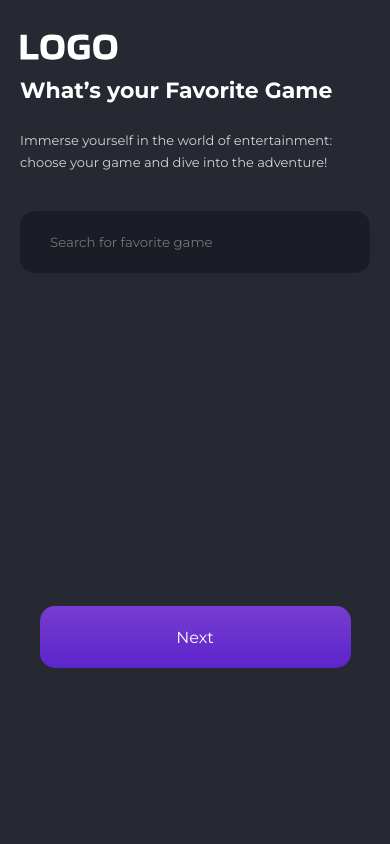
After one commit to WebTechCNU/untitled_project, a Django app: page /favorit/ in a window 390 px wide. The commit adds this page. Run offline with Django 5.2, Linux system fonts and the light colour scheme; some libraries are stand-ins or nearby versions.

Commit message:
adaptive

```diff
--- /dev/null
+++ b/Untitled/frontend/static/css/favorit.css
@@ -0,0 +1,115 @@
+:root {
+	--bg-color: #1a1c26;
+	--bg-color-blackwhite: #272932;
+	--color-text: #8c67f6;
+	--color-text-white: #fff;
+	--color-disable: #67696f;
+	--font: 'Montserrat', sans-serif;
+	--colorBtn: #7940cf;
+	--border-radius: 20px;
+}
+.favorit-game {
+	width: 100%;
+	aspect-ratio: 1.5;
+	padding: 49px 81px 68px;
+	background-color: var(--bg-color-blackwhite);
+	color: var(--color-text-white);
+}
+
+.favorit-game__title {
+	font-size: 22px;
+	font-weight: 700;
+	color: var(--color-text-white);
+	margin-bottom: 25px;
+}
+
+.favorit-game__text {
+	width: 500px;
+	font-size: 13px;
+	opacity: 0.8;
+	color: var(--color-text-white);
+	margin-bottom: 38px;
+	line-height: 170%;
+}
+
+.search-favorit {
+	display: block;
+	width: 512px;
+	height: 62px;
+	margin: 0 auto 42px;
+	padding: 18px 30px;
+	border-radius: 15px;
+	color: var(--color-text-white);
+	background-color: var(--bg-color);
+}
+.favorit-game__list {
+	display: grid;
+	width: 500px;
+	margin: 0 auto;
+	grid-template-columns: repeat(3, 1fr);
+	gap: 24px 55px;
+	margin-bottom: 61px;
+}
+.favorit-game__item {
+	display: flex;
+	flex-direction: column;
+	align-items: center;
+	width: 130px;
+}
+.favorit-game__img {
+	height: 100px;
+	margin-bottom: 15px;
+}
+.favorit-game__item-title {
+	font-size: 14px;
+	text-align: center;
+	color: var(--color-text-white);
+}
+
+.favorit-game__btn {
+	display: block;
+	margin: 0 auto;
+}
+
+.favorit-game__list {
+	width: 500px;
+	/* height: 30vh; */
+	height: clamp(20vh, 50vh - 20%, 50vh);
+	grid-template-columns: repeat(3, 1fr);
+	gap: 14px 10px;
+	margin-bottom: 41px;
+	overflow-y: auto;
+}
+
+@media screen and (max-width: 1280px) {
+	.favorit-game {
+		width: 100%;
+		padding: 20px;
+	}
+}
+@media screen and (max-width: 1024px) {
+	.favorit-game__list {
+		grid-template-columns: repeat(3, 1fr);
+		gap: 14px 25px;
+		margin-bottom: 51px;
+	}
+}
+
+
+@media screen and (max-width: 588px) {
+	.logo-reg {
+		margin: 0;
+	}
+	.favorit-game__text {
+		width: 100%;
+	}
+	.favorit-game__list {
+		width: 300px;
+		/* height: 40vh; */
+		grid-template-columns: repeat(2, 1fr);
+		margin-bottom: 30px;
+	}
+	.search-favorit {
+		width: 100%;
+	}
+}
--- a/Untitled/frontend/static/css/registers.css
+++ b/Untitled/frontend/static/css/registers.css
@@ -1,35 +1,23 @@
-@import url('https://fonts.googleapis.com/css2?family=Montserrat:ital,wght@0,100..900;1,100..900&display=swap');
-@import url("style.css");
-:root {
-	--bg-color: #1a1c26;
-	--bg-color-blackwhite: #272932;
-	--color-text: #8c67f6;
-	--color-disable: #67696f;
-	--font: 'Montserrat', sans-serif;
-	--colorBtn: #7940cf;
-	--border-radius: 20px;
-}
-
 .registers {
 	display: flex;
+	height: 100vh;
 }
 .registers__group-form {
-	width: 40%;
-	height: 100vh;
-	padding: 49px 75px 68px;
+	width: 60%;
+	padding: 49px 45px 28px;
 	background-color: var(--bg-color-blackwhite);
 }
 
 .logo-reg {
 	width: 99px;
 	height: 53px;
-	margin-bottom: 62px;
+	margin-bottom: 52px;
 }
 
 .registers__img {
 	display: block;
-	width: 50%;
-	background: url("../img/reg-photo.jpg") no-repeat center;
+	width: 60%;
+	background: url('../img/reg-photo.jpg') no-repeat center;
 	background-size: cover;
 }
 
@@ -65,7 +53,8 @@
 	flex-direction: column;
 	justify-content: space-between;
 	align-items: center;
-	height: 60vh;
+	/* aspect-ratio: 1; */
+	height: 800px;
 	padding: 66px 0;
 	transform: translateX(-100%);
 	visibility: hidden;
@@ -100,14 +89,14 @@
 	border-radius: 15px;
 }
 .registers__group-forms-login::placeholder {
-	background: url("../img/Message.svg") no-repeat;
+	background: url('../img/Message.svg') no-repeat;
 	background-size: 16px 18px;
 	padding: 0 30px;
 	transition: all 0.5s;
 }
 
 .registers__group-forms-password::placeholder {
-	background: url("../img/Unlock.svg") no-repeat;
+	background: url('../img/Unlock.svg') no-repeat;
 	background-size: 16px 18px;
 	padding: 0 30px;
 	transform: translateX(0);
@@ -159,5 +148,78 @@
 }
 
 .registers__group-form-content-name::placeholder {
-	background: url("../img/Profile.svg") no-repeat;
+	background: url('../img/Profile.svg') no-repeat;
 }
+
+@media screen and (max-width: 1280px) {
+	.registers__group-form-content-register {
+		height: clamp(20vh, 50vh - 10%, 70vh);
+		overflow-y: auto;
+		margin-bottom: 40px;
+	}
+	.registers__group-forms {
+		margin-bottom: 40px;
+	}
+	.registers__group-form-content-item {
+		height: clamp(20vh, 50vh - 10%, 70vh);
+	}
+}
+@media screen and (max-width: 1024px) {
+	.registers__group-form {
+		width: 100%;
+		/* width: clamp(22.5rem, 56.41vw + 9.808rem, 77.5rem); */
+	}
+}
+
+@media screen and (max-width: 768px) {
+	.registers__img {
+		display: none;
+		width: 0;
+		background: none;
+	}
+	/* .registers__group-forms-login,
+	.registers__group-forms-password,
+	.registers__group-form-content-date {
+		width: 371px;
+	} */
+	.registers__group-forms-title {
+		width: 60%;
+		font-size: clamp(1rem, 1rem + 0vw, 1rem);
+	}
+	.registers__group-form-content-item-group {
+		display: flex;
+		flex-direction: column;
+		justify-content: center;
+		align-items: center;
+	}
+}
+
+@media screen and (max-width: 588px) {
+	.logo-reg {
+		margin: 0;
+	}
+	.registers__group-form {
+		padding: 20px;
+	}
+	.registers__group-forms,
+	.registers__group-forms input {
+		width: 100%;
+	}
+	.registers__group-form-content-btn {
+		width: 311px;
+	}
+	.registers__group-form-content-item {
+		padding: 30px 0;
+		height: 500px;
+	}
+	.registers__group-form-content-item-group,
+	.registers__group-form-content-register,
+	.registers__group-form-content-register input {
+		width: 100%;
+		gap: 20px;
+	}
+	.registers__group-form-content-register {
+		height: 400px;
+		overflow-y: auto;
+	}
+}
--- a/Untitled/frontend/static/css/style.css
+++ b/Untitled/frontend/static/css/style.css
@@ -1,6 +1,8 @@
 @import url('https://fonts.googleapis.com/css2?family=Montserrat:ital,wght@0,100..900;1,100..900&display=swap');
 @import url('registers.css');
+@import url('favorit.css');
 
+*,
 body,
 html {
 	padding: 0;
@@ -53,6 +55,7 @@ button {
 	--bg-color: #1a1c26;
 	--bg-color-blackwhite: #272932;
 	--color-text: #8c67f6;
+	--color-text-white: #fff;
 	--color-disable: #67696f;
 	--font: 'Montserrat', sans-serif;
 	--colorBtn: #7940cf;
@@ -97,11 +100,11 @@ button {
 	position: relative;
 	display: flex;
 	flex-direction: column;
+	gap: 25px;
 	width: 90%;
 	opacity: 1;
 	margin-left: 20px;
 	border: 61px;
-	/* transition: all 0.4s; */
 }
 
 .tabs__btn-item::after,
@@ -113,7 +116,6 @@ button {
 	width: 20px;
 	height: 50px;
 	border-radius: 0 0 35px 0;
-	/* z-index: -1; */
 	background-color: transparent;
 }
 
@@ -141,7 +143,6 @@ button {
 	padding: 10px 0;
 	border-top-left-radius: 61px;
 	border-bottom-left-radius: 61px;
-	/* transition: all 0.3s; */
 }
 
 .tabs__content-item {
@@ -153,6 +154,7 @@ button {
 .tabs__btn-item {
 	background-color: transparent;
 	border: none;
+	height: 30px;
 }
 
 .tabs__content-item.tabs__content-item--active {
@@ -164,13 +166,12 @@ button {
 }
 
 .tabs__btn-item-svg {
-	padding: 10px 0;
 	fill: #8f8f8f;
 	width: 100%;
+	height: 30px;
 }
 
 .tabs__btn-item-svg--active {
-	padding: 15px 0;
 	fill: #7940cf;
 	background-color: transparent;
 	transition: all 0.5s;
@@ -211,22 +212,17 @@ button {
 }
 .tabs__content-header-item {
 	position: relative;
-	/* display: flex; */
-	/* justify-content: center; */
-	/* align-items: center; */
-	/* width: 22px;
-	height: 22px; */
+	display: flex;
+	justify-content: center;
+	align-items: center;
 	background-color: var(--bg-color-blackwhite);
 	border-radius: var(--border-radius);
 }
 .tabs__content-header-link {
-	display: flex;
-	width: 22px;
-	height: 22px;
 	padding: 20px;
 }
 .link-img {
-	display: inline;
+	display: block;
 	padding: 0;
 }
 .tabs__content-header-img {
--- /dev/null
+++ b/Untitled/frontend/static/js/favorit.js
@@ -0,0 +1,53 @@
+const url = 'https://jsonplaceholder.typicode.com/photos'
+const searchInput = document.querySelector('.search-favorit'),
+	listFavorit = document.querySelector('.favorit-game__list')
+
+let photo = []
+
+fetch(url)
+	.then(respons => respons.json())
+	.then(data => {
+		photo.push(...data)
+	})
+	.then(data => {
+		const load = photo
+			.map(photo => {
+				return ` <li class="favorit-game__item">
+								<img src="${photo.url}" alt="" class="favorit-game__img" />
+								<h2 class="favorit-game__item-title">t</h2>
+							</li>`
+			})
+			.slice(0, 9)
+			.join('')
+
+		listFavorit.innerHTML = load
+	})
+	.catch(error => console.error('Ошибка: ', error))
+
+function getOptions(word, photo) {
+	return photo.filter(s => {
+		const regex = new RegExp(word, 'gi')
+		return s.title.match(regex)
+	})
+}
+
+searchInput.addEventListener('change', display)
+searchInput.addEventListener('keyup', display)
+
+function display() {
+	const options = getOptions(this.value, photo)
+
+	const html = options
+		.map(photo => {
+			return `
+    <li class="favorit-game__item">
+								<img src="${photo.url}" alt="" class="favorit-game__img" />
+								<h2 class="favorit-game__item-title">t</h2>
+							</li>
+    `
+		})
+		.slice(0, 9)
+		.join('')
+
+	listFavorit.innerHTML = html
+}
--- /dev/null
+++ b/Untitled/frontend/templates/favorit.html
@@ -0,0 +1,51 @@
+{% load static %}
+<!DOCTYPE html>
+<html lang="en">
+	<head>
+		<meta charset="UTF-8" />
+		<meta name="viewport" content="width=device-width, initial-scale=1.0" />
+		<title>Document</title>
+
+		<link rel="stylesheet" href="{% static 'css/favorit.css' %}" />
+		<link rel="stylesheet" href="{% static 'css/style.css' %}" />
+		<link rel="stylesheet" href="{% static 'css/registers.css' %}" />
+
+
+		<script src="{% static 'js/favorit.js' %}" defer></script>
+		<script src="{% static 'js/menuBtn.js' %}" defer></script>
+	</head>
+	<body>
+		{% block content %}
+		<div class="wrapper">
+			<main class="main">
+				<section class="registers">
+					<div class="favorit-game">
+						<a href="{% url 'Home' %}"><img src="{% static 'img/LOGO.svg' %}" alt="" class="logo-reg" /></a>
+						<h1 class="favorit-game__title">What’s your Favorite Game</h1>
+						<p class="favorit-game__text">
+							Immerse yourself in the world of entertainment: choose your game
+							and dive into the adventure!
+						</p>
+						<input
+							type="search"
+							name="favoritGame"
+							class="search-favorit"
+							placeholder="Search for favorite game"
+						/>
+						<ul class="favorit-game__list">
+							<li class="favorit-game__item">
+								<img src="" alt="" class="favorit-game__img" />
+								<h2 class="favorit-game__item-title"></h2>
+							</li>
+						</ul>
+						<button class="favorit-game__btn registers__group-form-content-btn">
+							Next
+						</button>
+					</div>
+					<div class="registers__img"></div>
+				</section>
+			</main>
+		</div>
+		{% endblock %}
+	</body>
+</html>
--- a/Untitled/main/urls.py
+++ b/Untitled/main/urls.py
@@ -3,5 +3,6 @@ from .views import *
 
 urlpatterns = [
     path('', main_view, name="Home"),
-    path('registers/', register, name="Registration")
+    path('registers/', register, name="Registration"),
+    path('favorit/', favorit, name="Favorit")
 ]
--- a/Untitled/main/views.py
+++ b/Untitled/main/views.py
@@ -5,3 +5,6 @@ def main_view(request):
 
 def register(request):
      return render(request, 'register.html')
+
+def favorit(request):
+     return render(request, 'favorit.html')
```
